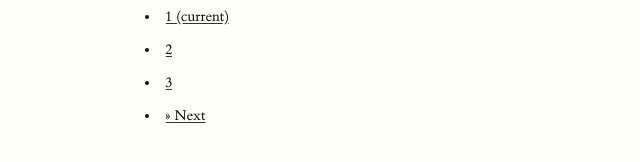
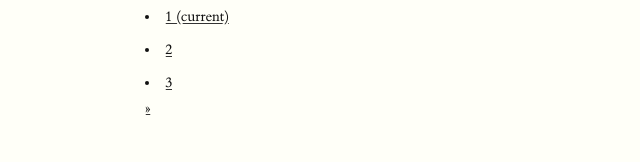
Before and after one commit to takafulis/takafulis.github.io, a Jekyll site: the page built from artikel/index.html, in a window 1280 px wide. Shown: the part 452-614 px from the top of the page, without its empty margins (15-655 px from the left). Built offline with Jekyll 4.4.1, drawn with Linux system fonts in a browser that asks for light colours; the list of posts is cut into pages by our own code.

Commit message:
Update index.html

```diff
--- a/artikel/index.html
+++ b/artikel/index.html
@@ -26,11 +26,7 @@ layout: default5
           <li class="page-item"><a class="page-link" href="{{ paginator.paginate_path | replace: ':num', page }}">{{ page }}</a></li>
         {% endif %}
       {% endfor %}
-      <li class="page-item{% unless paginator.next_page %} disabled{% endunless %}">
-        <a class="page-link" href="{% if paginator.next_page %}{{ paginator.next_page_path }}{% else %}#{% endif %}" aria-label="Next">
-          <span aria-hidden="true">&raquo;</span>
-          <span class="sr-only">Next</span>
-        </a>
-      </li>
+        <a href="{% if paginator.next_page %}{{ paginator.next_page_path }}{% else %}#{% endif %}">
+          &raquo;</a>
   </div>
 {% endif %}
```
